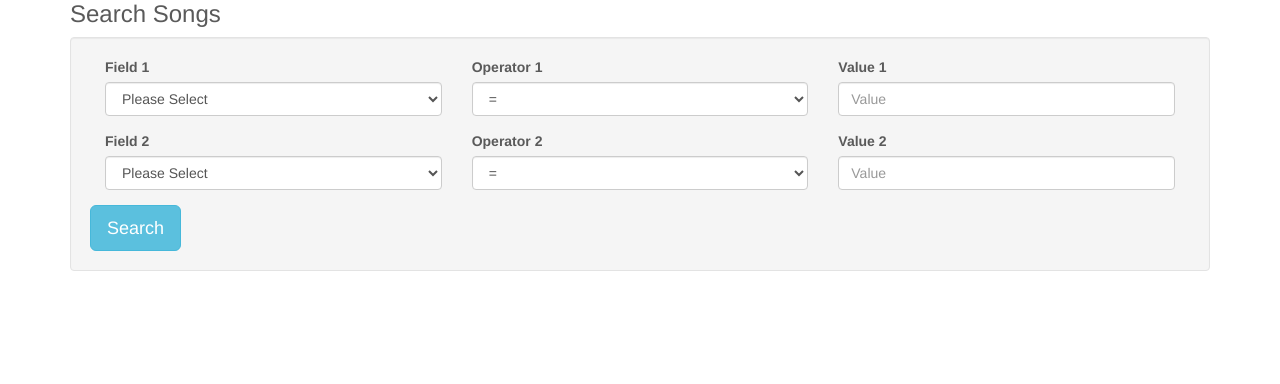
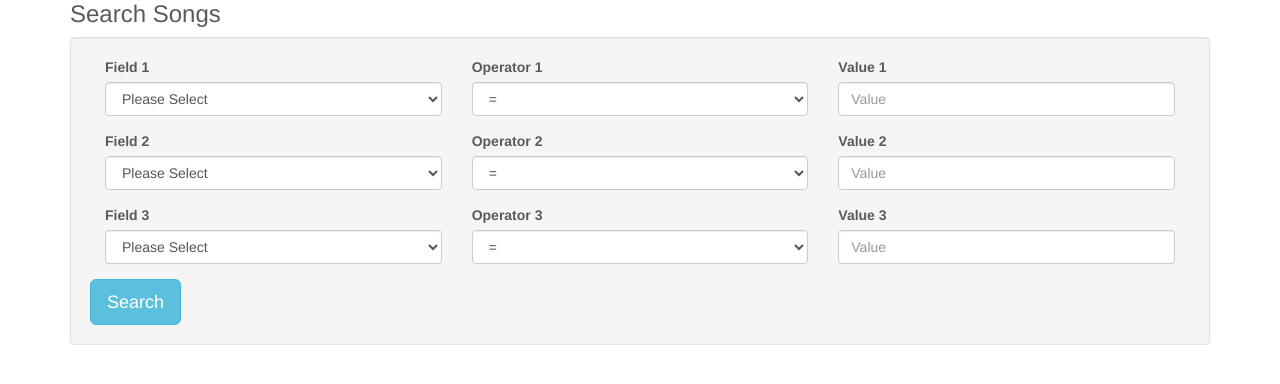
Before and after one commit to NipunSingh/MusicMetadataDatabasesClassProject, a PHP site: page /search.php in a window 1280 px wide. Shown: the part 135-519 px from the top of the page. Run offline with PHP 8.4, Linux system fonts and the light colour scheme; the visitor is signed in with stand-in values (Sample User, id 1); data that the repository does not hold is empty.

Commit message:
more advanced searching

```diff
--- a/index.php
+++ b/index.php
@@ -23,6 +23,7 @@
     </head>
     <body>
         <?php include 'navbar.php'; ?>
+        <div class="col-lg-6">
             <h3>Add an artist to your favorites</h3>
             <div class="col-lg-12 well well-sm">
                 <div class="row">
@@ -60,6 +61,8 @@
                     ?>
                 </tbody>
             </table>
+        </div>
+        <div class="col-lg-6">
             <h3>Add a genre to your favorites</h3>
             <div class="col-lg-12 well well-sm">
                 <div class="row">
@@ -98,6 +101,7 @@
                     ?>
                 </tbody>
             </table>
+        </div>
         <?php include 'footer.php'; ?>
     </body>
 </html>
--- a/search.php
+++ b/search.php
@@ -38,7 +38,7 @@ $user_id = $user_info["id"];
                 <div class="row">
                     <form id = "main-form" action="search.php" method="post">
                         <div class="col-sm-12">
-                            <?php for ($i = 1; $i <= 2; $i++) { ?>
+                            <?php for ($i = 1; $i <= 3; $i++) { ?>
                                 <div class="form-group">
                                     <div class="col-sm-4 form-group">
                                         <label>Field <?php echo $i; ?></label>
@@ -61,6 +61,7 @@ $user_id = $user_info["id"];
                                             <option value="<="><=</option>
                                             <option value=">">></option>
                                             <option value=">=">>=</option>
+                                            <option value="LIKE">LIKE</option>
                                         </select>
                                     </div>
                                     <div class="col-sm-4 form-group">
@@ -86,6 +87,10 @@ $user_id = $user_info["id"];
             $operator_2 = mysql_real_escape_string($_POST['operator-2']);
             $value_2 = mysql_real_escape_string($_POST['value-2']);
 
+            $field_3 = mysql_real_escape_string($_POST['field-3']);
+            $operator_3 = mysql_real_escape_string($_POST['operator-3']);
+            $value_3 = mysql_real_escape_string($_POST['value-3']);
+
             //Referenced http://stackoverflow.com/questions/15794179/create-a-dynamic-mysql-query-using-php-variables
 
             if (strcmp($field_1, "nothing") == 0 || strcmp($value_1, "") == 0) {
@@ -95,11 +100,24 @@ $user_id = $user_info["id"];
                 unset($sql);
 
                 if ($field_1 && $value_1) {
+                    if (strcmp($operator_1, "LIKE") == 0) {
+                        $value_1 = "%".$value_1."%";
+                    }
                     $sql[] = " ".$field_1." ".$operator_1." '$value_1' ";
                 }
 
                 if ($field_2 && $value_2  && strcmp($field_2, "nothing") != 0) {
+                    if (strcmp($operator_2, "LIKE") == 0) {
+                        $value_2 = "%".$value_2."%";
+                    }
                     $sql[] = " ".$field_2." ".$operator_2." '$value_2' ";
+                }
+
+                if ($field_3 && $value_3  && strcmp($field_3, "nothing") != 0) {
+                    if (strcmp($operator_3, "LIKE") == 0) {
+                        $value_3 = "%".$value_3."%";
+                    }
+                    $sql[] = " ".$field_3." ".$operator_3." '$value_3' ";
                 }
 
                 //$query = "SELECT `music`.`song`.id, `music`.`song`.name, `music`.`song`.popularity as song_popularity, `music`.`song`.length, `music`.`artist`.name as artist_name, `music`.`artist`.popularity as artist_popularity, `music`.`artist`.followers as artist_followers FROM `music`.`song` LEFT JOIN `music`.`artist` ON `music`.`artist`.id = `music`.`song`.artist_id";
```
Lines whose indentation alone changed are shown as unchanged.
